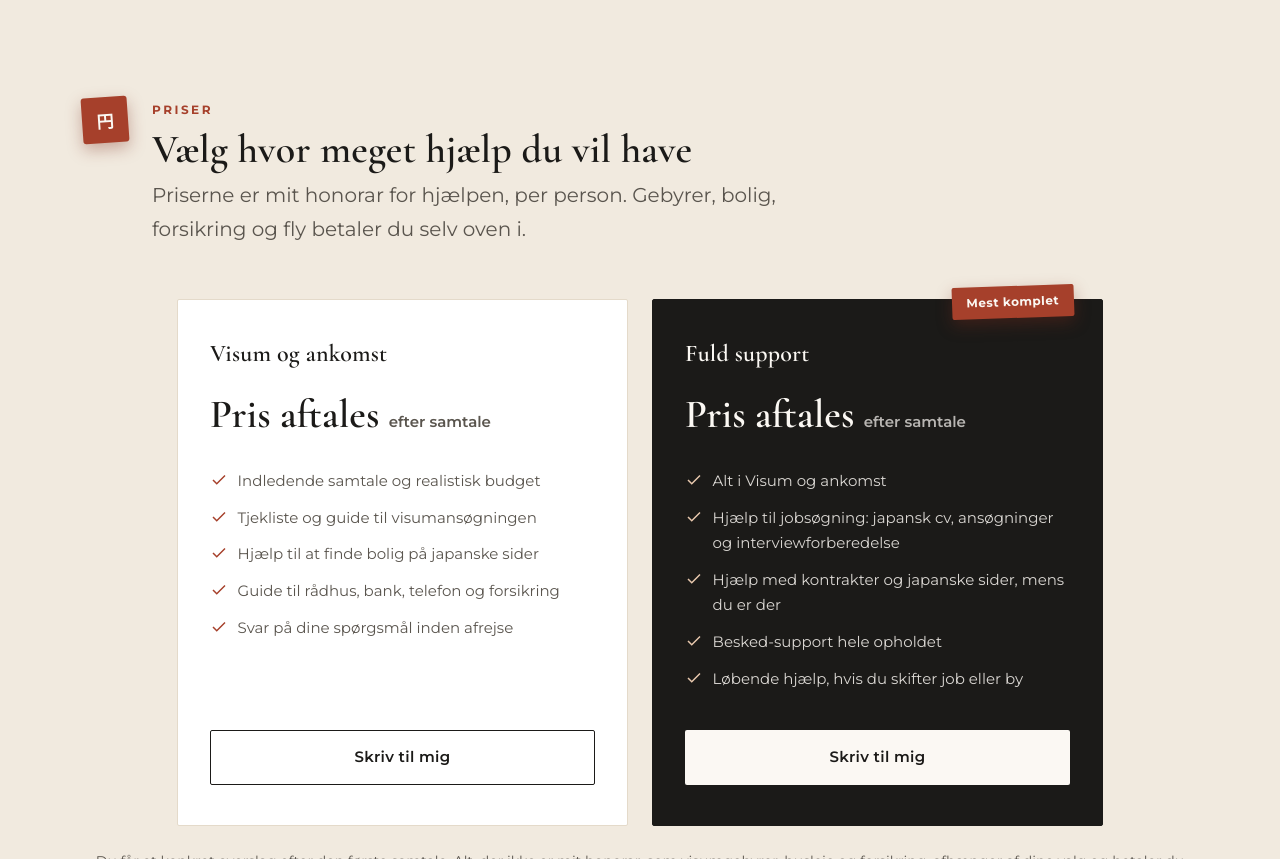
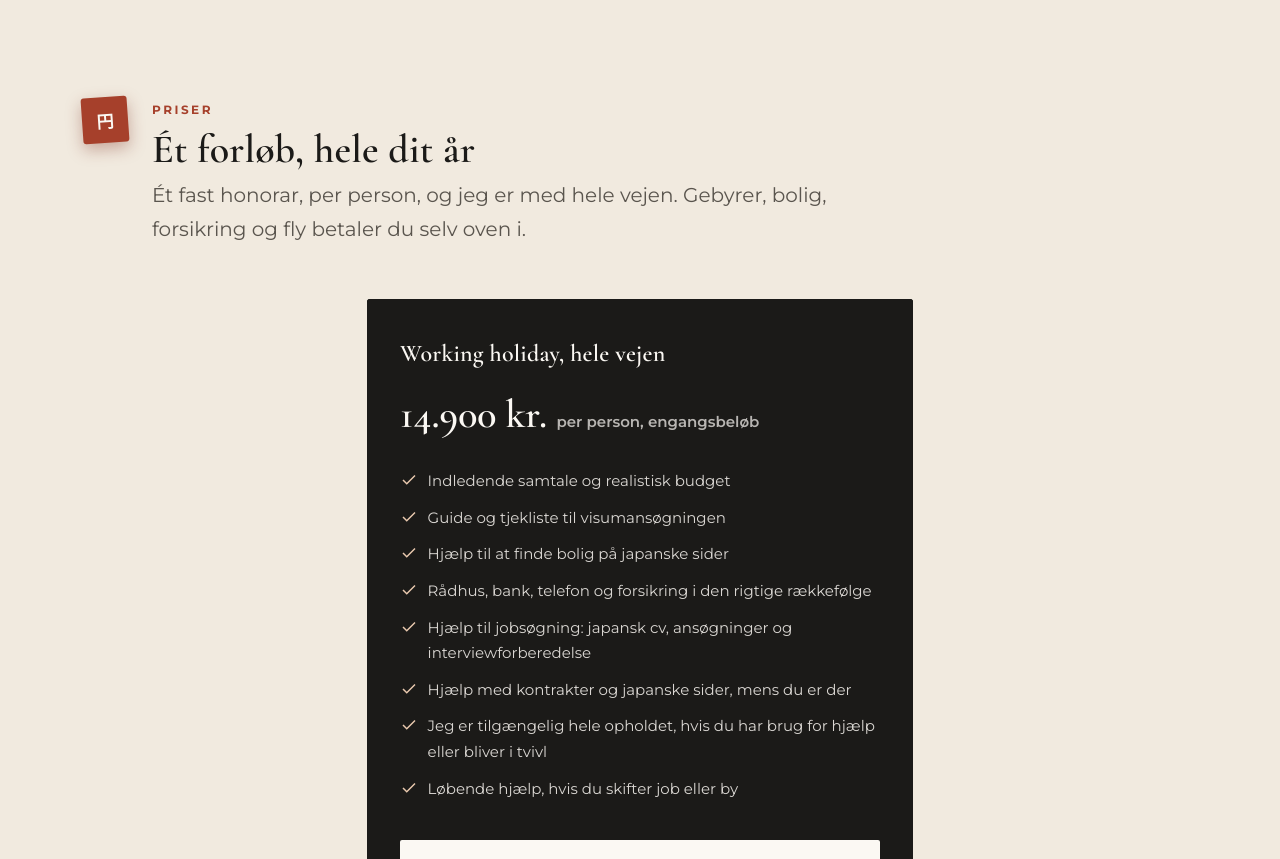
Before and after one commit to ZanjiOfficial/Kantan.dk, a website: page working-holiday.html in a window 1280 px wide. Shown: the part 3060-3919 px from the top of the page. Drawn offline with nearby package versions, Linux system fonts and the light colour scheme.

Commit message:
Refactor working holiday package descriptions and update pricing details in kontakt.html and working-holiday.html

```diff
--- a/working-holiday.html
+++ b/working-holiday.html
@@ -147,7 +147,7 @@
                 <div class="feature-card">
                   <span class="icon-line"><svg class="icon-svg"><use xlink:href="#icon-message"></use></svg></span>
                   <h3>Hjælp, mens du er der</h3>
-                  <p>Med Fuld support er jeg en besked væk, hvis kontrakten er på japansk, jobbet driller, eller du bare mangler et tip.</p>
+                  <p>Jeg er en besked væk, hvis kontrakten er på japansk, jobbet driller, eller du bare mangler et tip.</p>
                 </div>
               </div>
             </div>
@@ -190,7 +190,7 @@
                 <div class="step-card">
                   <span class="step-number"><span class="num">04</span><span class="kanji">四</span></span>
                   <h4>Ankomst og første uger</h4>
-                  <p>Rådhus, bank og telefon i den rigtige rækkefølge. Med Fuld support er jeg med på besked, mens du finder dine ben.</p>
+                  <p>Rådhus, bank og telefon i den rigtige rækkefølge. Jeg er med på besked, mens du finder dine ben.</p>
                 </div>
               </div>
             </div>
@@ -226,43 +226,31 @@
               <span class="hanko" aria-hidden="true">円</span>
               <div>
                 <span class="eyebrow">Priser</span>
-                <h2>Vælg hvor meget hjælp du vil have</h2>
-                <p class="lead-text">Priserne er mit honorar for hjælpen, per person. Gebyrer, bolig, forsikring og fly betaler du selv oven i.</p>
+                <h2>Ét forløb, hele dit år</h2>
+                <p class="lead-text">Ét fast honorar, per person, og jeg er med hele vejen. Gebyrer, bolig, forsikring og fly betaler du selv oven i.</p>
               </div>
             </div>
-            <!-- TODO: Indsæt rigtige priser i price-amount nedenfor (fx "fra X kr.") og slet denne kommentar. -->
             <div class="row g-4 justify-content-center">
-              <div class="col-lg-5">
-                <div class="price-card">
-                  <h3 class="price-name">Visum og ankomst</h3>
-                  <p class="price-amount">Pris aftales <span>efter samtale</span></p>
+              <div class="col-lg-6">
+                <div class="price-card featured">
+                  <h3 class="price-name">Working holiday, hele vejen</h3>
+                  <p class="price-amount">14.900 kr. <span>per person, engangsbeløb</span></p>
                   <ul class="price-list">
                     <li><svg viewBox="0 0 24 24"><polyline points="20 6 9 17 4 12"/></svg>Indledende samtale og realistisk budget</li>
-                    <li><svg viewBox="0 0 24 24"><polyline points="20 6 9 17 4 12"/></svg>Tjekliste og guide til visumansøgningen</li>
+                    <li><svg viewBox="0 0 24 24"><polyline points="20 6 9 17 4 12"/></svg>Guide og tjekliste til visumansøgningen</li>
                     <li><svg viewBox="0 0 24 24"><polyline points="20 6 9 17 4 12"/></svg>Hjælp til at finde bolig på japanske sider</li>
-                    <li><svg viewBox="0 0 24 24"><polyline points="20 6 9 17 4 12"/></svg>Guide til rådhus, bank, telefon og forsikring</li>
-                    <li><svg viewBox="0 0 24 24"><polyline points="20 6 9 17 4 12"/></svg>Svar på dine spørgsmål inden afrejse</li>
-                  </ul>
-                  <a href="kontakt.html?pakke=wh-visum" class="btn btn-ghost btn-lg-block">Skriv til mig</a>
-                </div>
-              </div>
-              <div class="col-lg-5">
-                <div class="price-card featured">
-                  <span class="price-badge">Mest komplet</span>
-                  <h3 class="price-name">Fuld support</h3>
-                  <p class="price-amount">Pris aftales <span>efter samtale</span></p>
-                  <ul class="price-list">
-                    <li><svg viewBox="0 0 24 24"><polyline points="20 6 9 17 4 12"/></svg>Alt i Visum og ankomst</li>
+                    <li><svg viewBox="0 0 24 24"><polyline points="20 6 9 17 4 12"/></svg>Rådhus, bank, telefon og forsikring i den rigtige rækkefølge</li>
                     <li><svg viewBox="0 0 24 24"><polyline points="20 6 9 17 4 12"/></svg>Hjælp til jobsøgning: japansk cv, ansøgninger og interviewforberedelse</li>
                     <li><svg viewBox="0 0 24 24"><polyline points="20 6 9 17 4 12"/></svg>Hjælp med kontrakter og japanske sider, mens du er der</li>
-                    <li><svg viewBox="0 0 24 24"><polyline points="20 6 9 17 4 12"/></svg>Besked-support hele opholdet</li>
+                    <li><svg viewBox="0 0 24 24"><polyline points="20 6 9 17 4 12"/></svg>Jeg er tilgængelig hele opholdet, hvis du har brug for hjælp eller bliver i tvivl</li>
                     <li><svg viewBox="0 0 24 24"><polyline points="20 6 9 17 4 12"/></svg>Løbende hjælp, hvis du skifter job eller by</li>
                   </ul>
-                  <a href="kontakt.html?pakke=wh-fuld" class="btn btn-light btn-lg-block">Skriv til mig</a>
+                  <a href="kontakt.html?pakke=wh" class="btn btn-light btn-lg-block">Skriv til mig</a>
                 </div>
               </div>
             </div>
-            <p class="price-note text-center mt-4">Du får et konkret overslag efter den første samtale. Alt, der ikke er mit honorar, som visumgebyrer, husleje og forsikring, afhænger af dine valg og betaler du selv.</p>
+            <p class="price-note text-center mt-4"><strong>Det kræver visummet:</strong> et dansk pas, en ren straffeattest, godt helbred og en alder mellem 18 og 30 år.</p>
+            <p class="price-note text-center mt-2">Prisen er mit honorar for hele forløbet. Alt, der ikke er mit honorar, som visumgebyrer, husleje og forsikring, afhænger af dine valg og betaler du selv.</p>
           </div>
         </section>
 
@@ -279,7 +267,7 @@
                 </div>
                 <details class="faq-item">
                   <summary>Hvem kan få working holiday-visum til Japan?</summary>
-                  <p>Danske statsborgere mellem 18 og 30 år på ansøgningstidspunktet, der primært vil på ferie i Japan i op til et år. Reglerne kan ændre sig, så vi tjekker altid mod Japans ambassades aktuelle retningslinjer, før du søger.</p>
+                  <p>Du skal have dansk pas, en ren straffeattest og godt helbred, og du skal være mellem 18 og 30 år på ansøgningstidspunktet. Visummet er til dig, der primært vil på ferie i Japan i op til et år. Reglerne kan ændre sig, så vi tjekker altid mod Japans ambassades aktuelle retningslinjer, før du søger.</p>
                 </details>
                 <details class="faq-item">
                   <summary>Hvordan søger jeg?</summary>
```
Also changed, not shown: kontakt.html (+1 -8 lines).
